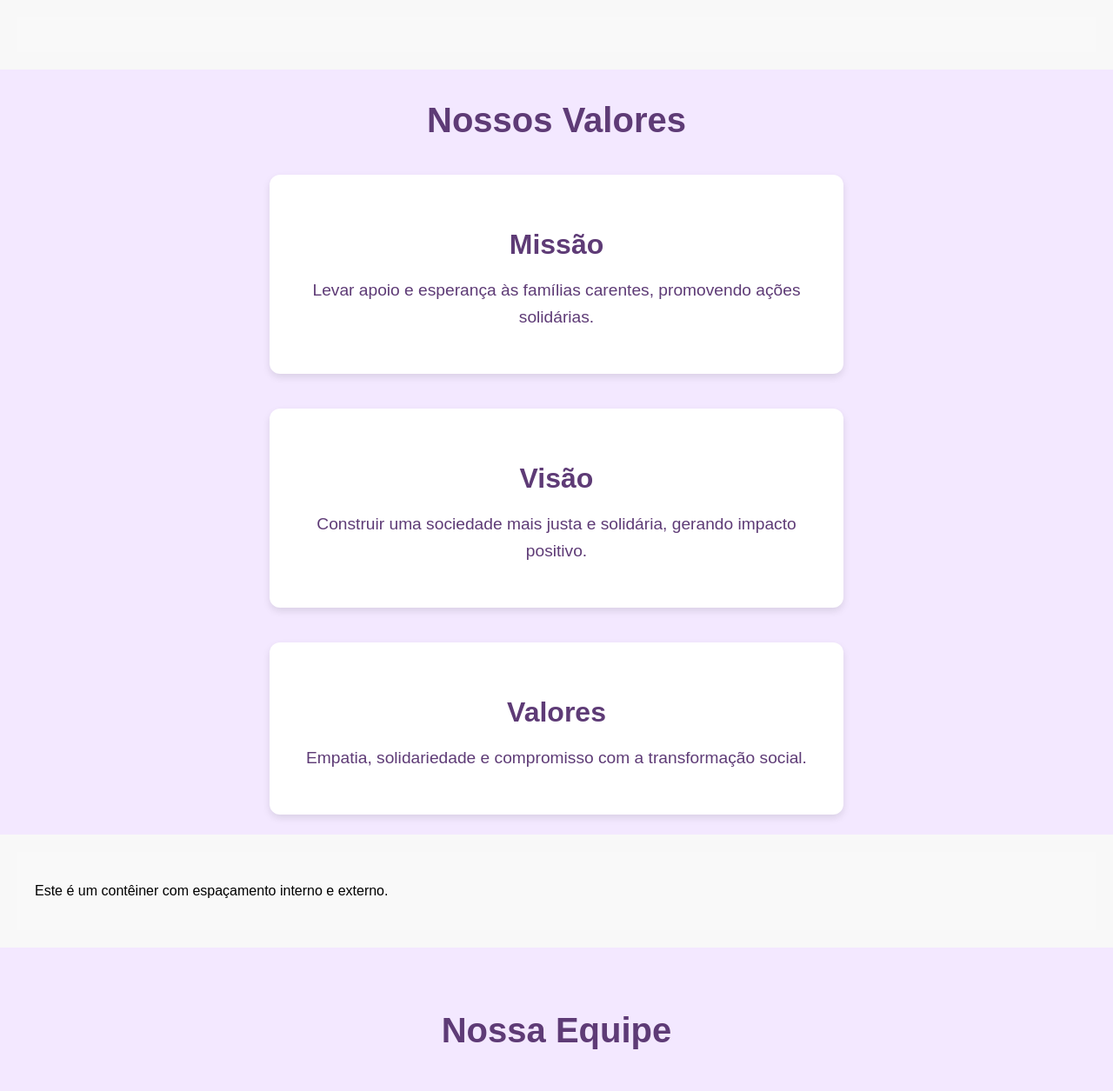
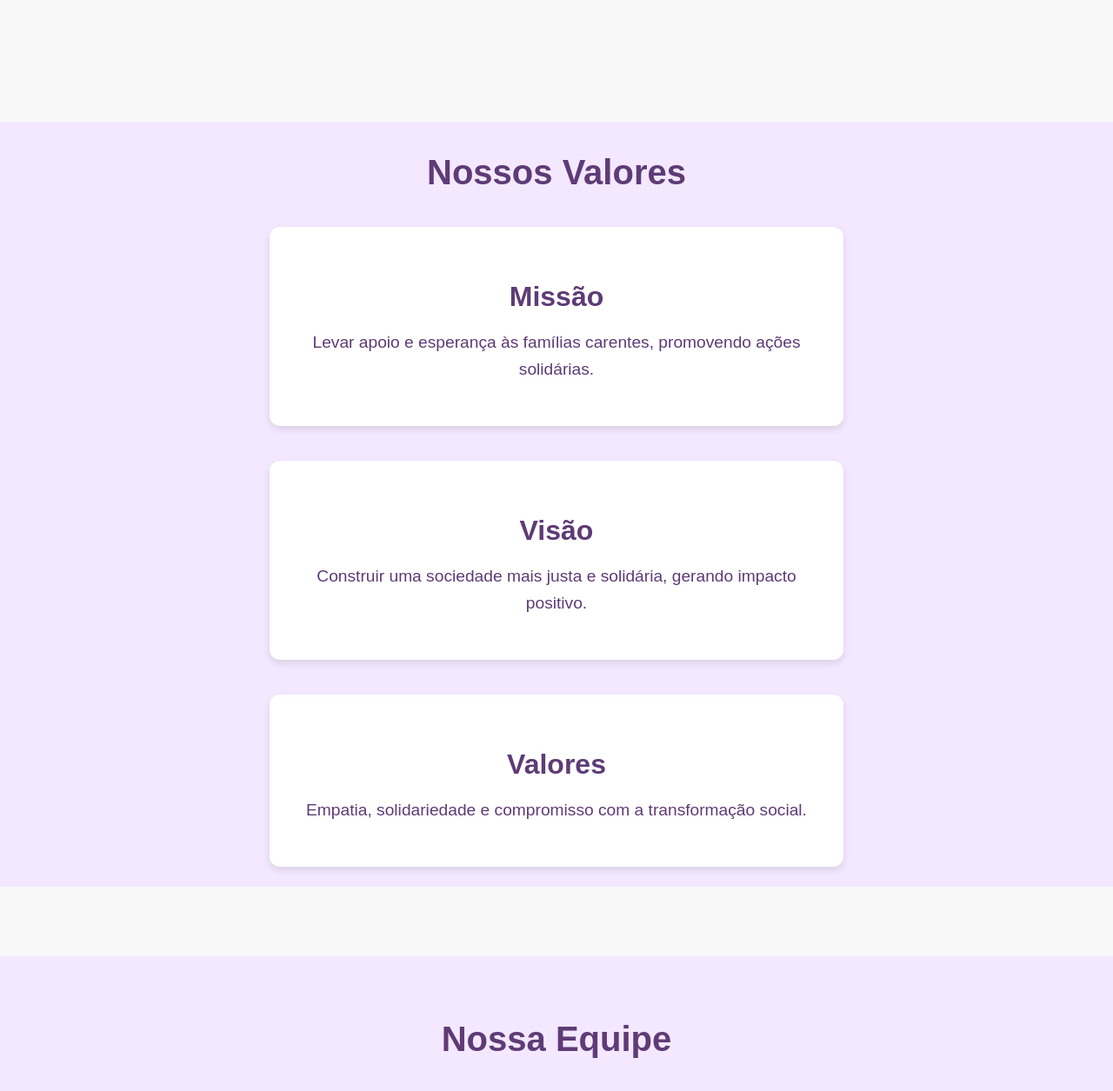
Before and after one commit to 200285202/Juntos-Para-Somar, a plain HTML site: page index.html in a window 1280 px wide. Shown: the part 1084-2339 px from the top of the page at 87% size. Drawn offline with Linux system fonts and the light colour scheme.

Commit message:
Update index.html

```diff
--- a/index.html
+++ b/index.html
@@ -350,7 +350,7 @@ button:hover {
  .container {
             padding: 20px;
             margin: 20px;
-            background-color: #f9f9f9;
+            background-color: transparent;
         }
 
     </style>
@@ -427,7 +427,9 @@ function moveSlide(step) {
  <div class="container">
 
     </div>
+ <div class="container">
 
+    </div>
 
 
 
@@ -449,7 +451,7 @@ function moveSlide(step) {
 
 
  <div class="container">
-        <p>Este é um contêiner com espaçamento interno e externo.</p>
+
     </div>
 
 
```
